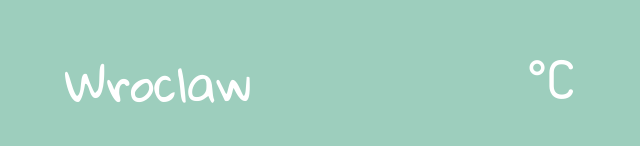
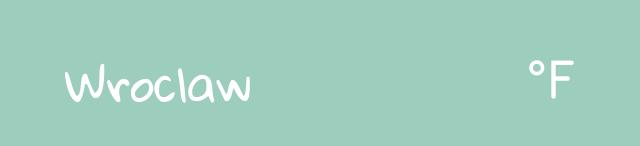
Before and after one commit to fy2be/fcc-local-weather, a React (Create React App) app: page / in a window 1280 px wide. Shown: the part 208-354 px from the top of the page, without its empty margins (319-959 px from the left). Built offline with nearby package versions, Linux system fonts and the light colour scheme.

Commit message:
add ScalePicker logic

```diff
--- a/src/components/ScalePicker.js
+++ b/src/components/ScalePicker.js
@@ -1,10 +1,23 @@
 import React from 'react';
 
 class ScalePicker extends React.Component {
+    state = {
+        isCelsius: false
+    };
+
+    scaleToIcon() {
+        return this.state.isCelsius ? 'wi-celsius' : 'wi-fahrenheit';
+    }
+
+    handleChange = () => {
+        const isCelsius = this.state.isCelsius;
+        this.setState({ isCelsius: !isCelsius });
+    };
+
     render() {
         return (
             <div className='scale-picker'>
-                <i className='wi wi-celsius'></i>
+                <i className={`wi ${this.scaleToIcon()}`} onClick={this.handleChange}></i>
             </div>
         );
     }
```
